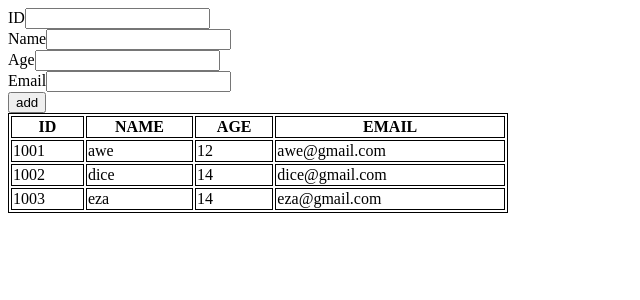
After one commit to jithjayan/framedjango, a Django app: page /display in a window 1280 px wide. The commit adds this page. Shown: the top 300 px of the page, without its empty margins (0-640 px from the left). Run offline with Django 5.2, Linux system fonts and the light colour scheme.

Commit message:
new html

```diff
--- a/project/app/urls.py
+++ b/project/app/urls.py
@@ -10,5 +10,7 @@ urlpatterns=[
     path('bonus/<int:a>/<int:b>',views.bonus),
     path('tax/<int:a>',views.tax),
     path('bill/<int:a>',views.bill),
-    path('demo',views.demo)
+    path('demo',views.demo),
+    path('display',views.display),
+    path('user_reg',views.user_reg)
 ]
--- a/project/app/views.py
+++ b/project/app/views.py
@@ -1,4 +1,4 @@
-from django.shortcuts import render
+from django.shortcuts import render,redirect
 from django.http import HttpResponse
 # Create your views here.
 def fun1(req):
@@ -80,6 +80,23 @@ def bill(req,a):
             return HttpResponse(us)
 
 def demo(req):
-    a="welcome"
-    b=[1,2,3,{'name':'awe','age':12}]
-    return render(req,'demo.html',{'data':a,'data2':b})
+
+    b=[{'name':'awe','age':12},{'name':'dice','age':14},{'name':'eza','age':14}]
+    return render(req,'demo.html',{'data':b})
+
+users=[{'id':'1001','name':'awe','age':12,'email':'awe@gmail.com'},{'id':'1002','name':'dice','age':14,'email':'dice@gmail.com'},{'id':'1003','name':'eza','age':14,'email':'eza@gmail.com'}]
+def display(req):
+    return render(req,'display_usr.html',{'users':users})
+
+
+def user_reg(req):
+    if req.method=='POST':
+        id=req.POST['id']
+        name=req.POST['name']
+        age=req.POST['age']
+        email=req.POST['email']
+        users.append({'id':id,'name':name,'age':age,'email':email})
+        return redirect(display)
+    else:
+        print(req.method)
+        return redirect(display)
--- /dev/null
+++ b/project/templates/display_usr.html
@@ -0,0 +1,48 @@
+<!DOCTYPE html>
+<html lang="en">
+<head>
+    <meta charset="UTF-8">
+    <meta name="viewport" content="width=device-width, initial-scale=1.0">
+    <title>Document</title>
+    <style>
+        table{
+            width: 500px;
+        }
+        table,th,td{
+            border: 1px solid black;
+        }
+    </style>
+</head>
+<body>
+
+    <form action="user_reg" method="post">
+        {% csrf_token%}
+        ID<input type="text" name="id"><br>
+        Name<input type="text" name="name"><br>
+        Age<input type="number" name="age"><br>
+        Email<input type="email" name="email"><br>
+        <input type="submit" value="add">
+    </form>
+
+  <table>
+    <tr>
+        <th>ID</th>
+        <th>NAME</th>
+        <th>AGE</th>
+        <th>EMAIL</th>
+
+    </tr>
+    {% for i in users %}
+    <tr>
+        <td>{{i.id}}</td>
+        <td>{{i.name}}</td>
+        <td>{{i.age}}</td>
+        <td>{{i.email}}</td>
+    </tr>
+    {% endfor %}
+
+  </table>
+
+
+</body>
+</html>
```
Also changed, not shown: project/templates/demo.html (+19 -1 lines).
